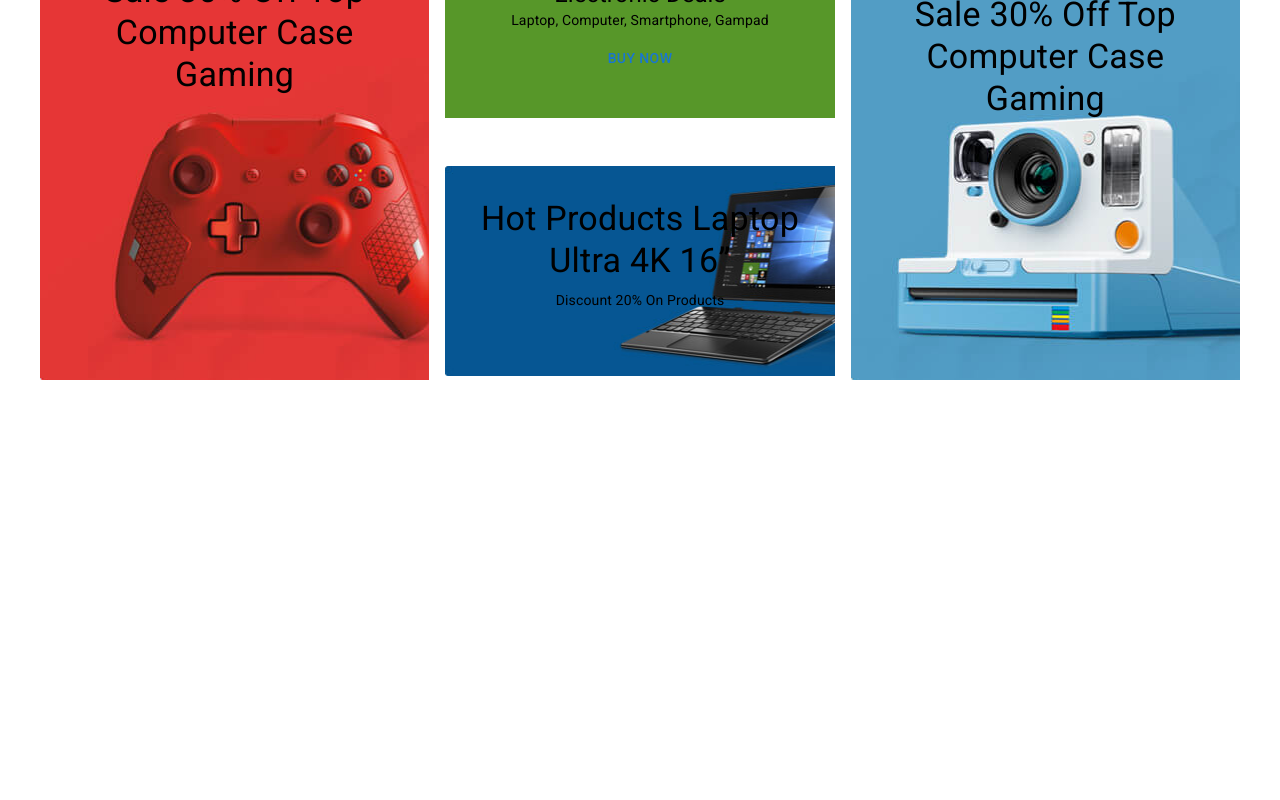
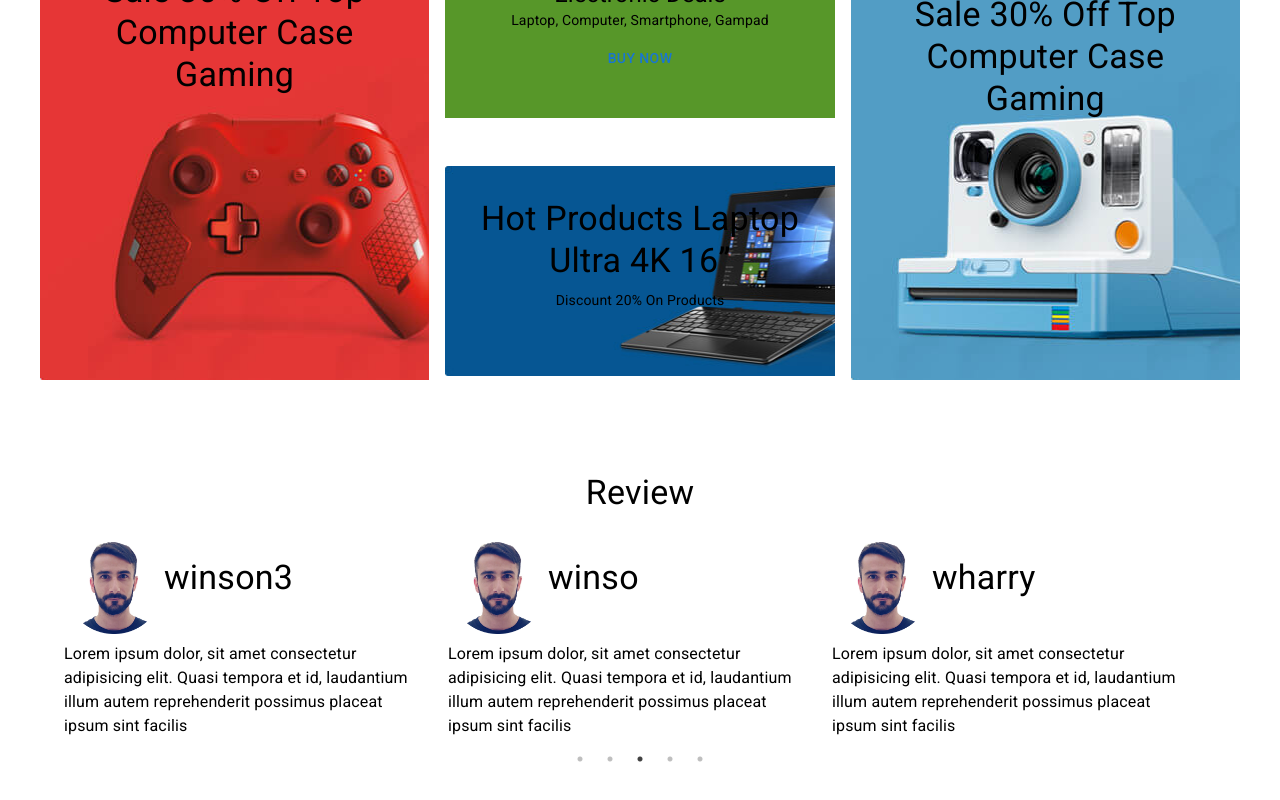
Before and after one commit to Salemah/Drone-Shop, a React (Create React App) app: page / in a window 1280 px wide. Shown: the part 749-1549 px from the top of the page. Before the commit the page ends 1221 px from the top, so only its background shows below. Built offline with nearby package versions, Linux system fonts and the light colour scheme; no server answers.

Commit message:
Review Added

```diff
--- a/package.json
+++ b/package.json
@@ -15,6 +15,8 @@
     "react-dom": "^17.0.2",
     "react-router-dom": "^5.3.0",
     "react-scripts": "5.0.0",
+    "react-slick": "^0.28.1",
+    "slick-carousel": "^1.8.1",
     "styled-components": "^5.3.3",
     "web-vitals": "^2.1.4"
   },
--- a/public/index.html
+++ b/public/index.html
@@ -24,6 +24,17 @@
       user's mobile device or desktop. See https://developers.google.com/web/fundamentals/web-app-manifest/
     -->
     <link rel="manifest" href="%PUBLIC_URL%/manifest.json" />
+    <link
+  rel="stylesheet"
+  type="text/css"
+  charset="UTF-8"
+  href="https://cdnjs.cloudflare.com/ajax/libs/slick-carousel/1.6.0/slick.min.css"
+/>
+<link
+  rel="stylesheet"
+  type="text/css"
+  href="https://cdnjs.cloudflare.com/ajax/libs/slick-carousel/1.6.0/slick-theme.min.css"
+/>
     <!--
       Notice the use of %PUBLIC_URL% in the tags above.
       It will be replaced with the URL of the `public` folder during the build.
--- a/src/Pages/Home/Home/Home.js
+++ b/src/Pages/Home/Home/Home.js
@@ -4,6 +4,7 @@ import Header from '../../Shared/Header/Header';
 import Banner from '../Banne/Banner';
 import Hotdeals from '../HotDeals/Hotdeals';
 import Promote from '../Promote/Promote';
+import Review from '../Review/Review';
 import Services from '../Service/Services/Services';
 
 const Home = () => {
@@ -15,6 +16,7 @@ const Home = () => {
             <Services></Services>
             <Divider></Divider>
             <Hotdeals></Hotdeals>
+            <Review></Review>
         </div>
     );
 };
--- a/src/Pages/Home/Review/Review.js
+++ b/src/Pages/Home/Review/Review.js
@@ -1,10 +1,83 @@
 import React from 'react';
+import { Container, Grid, Typography} from '@mui/material';
+import Slider from "react-slick";
+import a from '../../../images/Ellipse 91.png';
+import { Box } from '@mui/system';
+const reviewi = [{
+    img:a,
+    name:"winson harry",
+    body:" Lorem ipsum dolor, sit amet consectetur adipisicing elit. Quasi tempora et id, laudantium illum autem reprehenderit possimus placeat ipsum sint facilis",
+    state:" Newyork"
+
+
+  },{
+    img:a,
+    name:" harry",
+    body:" Lorem ipsum dolor, sit amet consectetur adipisicing elit. Quasi tempora et id, laudantium illum autem reprehenderit possimus placeat ipsum sint facilis",
+    state:" Newyork"
+
+
+  },{
+    img:a,
+    name:"winson3",
+    body:" Lorem ipsum dolor, sit amet consectetur adipisicing elit. Quasi tempora et id, laudantium illum autem reprehenderit possimus placeat ipsum sint facilis",
+    state:" Newyork"
+
+
+  },{
+    img:a,
+    name:"winso",
+    body:" Lorem ipsum dolor, sit amet consectetur adipisicing elit. Quasi tempora et id, laudantium illum autem reprehenderit possimus placeat ipsum sint facilis",
+    state:" Newyork"
+
+
+  },{
+    img:a,
+    name:"wharry",
+    body:" Lorem ipsum dolor, sit amet consectetur adipisicing elit. Quasi tempora et id, laudantium illum autem reprehenderit possimus placeat ipsum sint facilis",
+    state:" Newyork"
+
+
+  }]
 
 const Review = () => {
+    const  settings = {
+        dots: true,
+        infinite: true,
+        slidesToShow: 3,
+        slidesToScroll: 1,
+        autoplay: true,
+        autoplaySpeed: 2000,
+        pauseOnHover: true
+    };
+
     return (
-        <div>
+        <Container sx={{my:7}}>
+        <Typography variant="h4" gutterBottom component="div">
+        Review
+      </Typography>
+       <Slider {...settings}>
+            {reviewi.map(review => <Box sx={{ flexGrow: 1 }}>
+            <Grid container spacing={2}>
+                <Grid item xs={12} md={12} sx={{ px: 3, textAlign: 'left' }}>
+                    <Box sx={{ display: 'flex', alignItems: 'center', my: 1 }}>
+                        <img style={{ width: 100, height: "100px", borderRadius: '40px' }}
+                            src={review.img} alt="" />
+                        <Typography variant="h4" gutterBottom component="div">
+                            {review.name}
+                        </Typography>
 
-        </div>
+
+                    </Box>
+                    <Typography variant="body1" gutterBottom>
+                        {review.body}
+                    </Typography>
+                </Grid>
+
+            </Grid>
+        </Box>)}
+        </Slider>
+    </Container>
     );
 };
 
```
Also changed, not shown: src/images/Ellipse 91.png (added), 1 other file (tests, documents, lock files or other folders).
